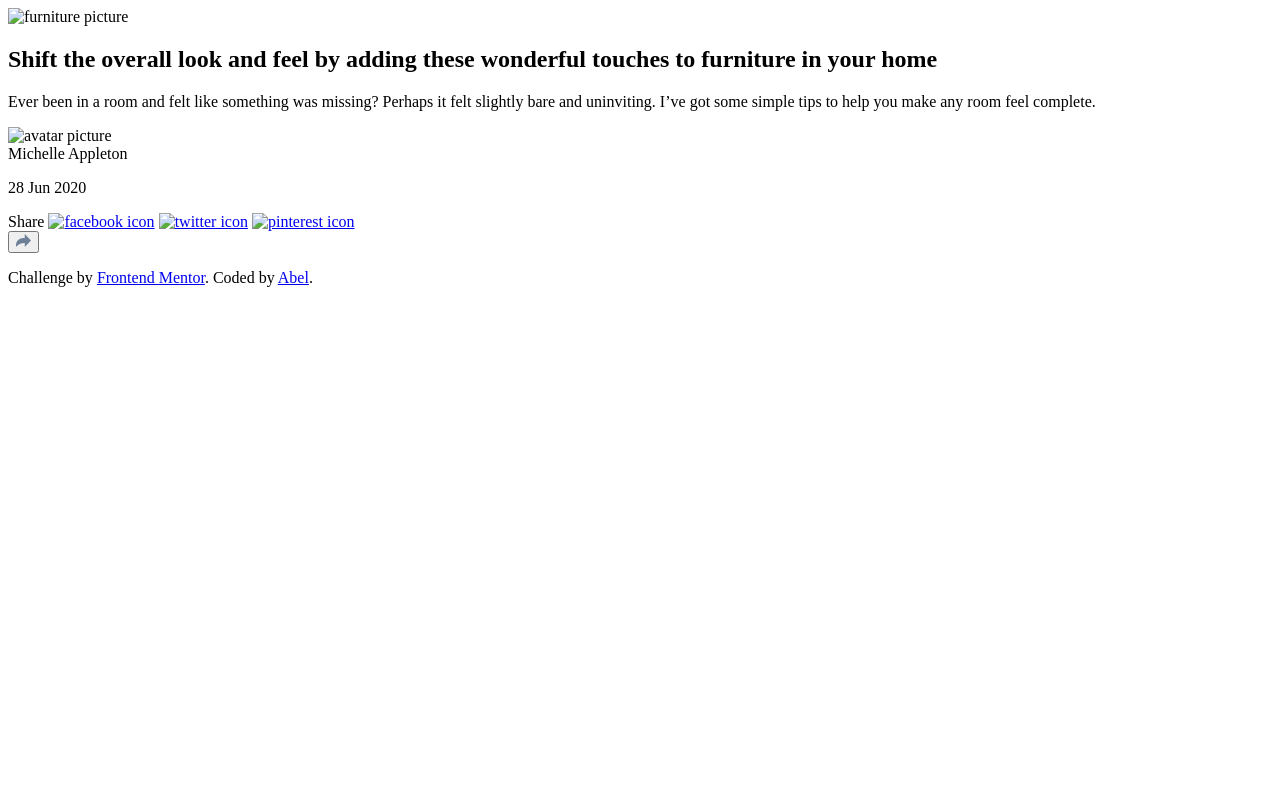
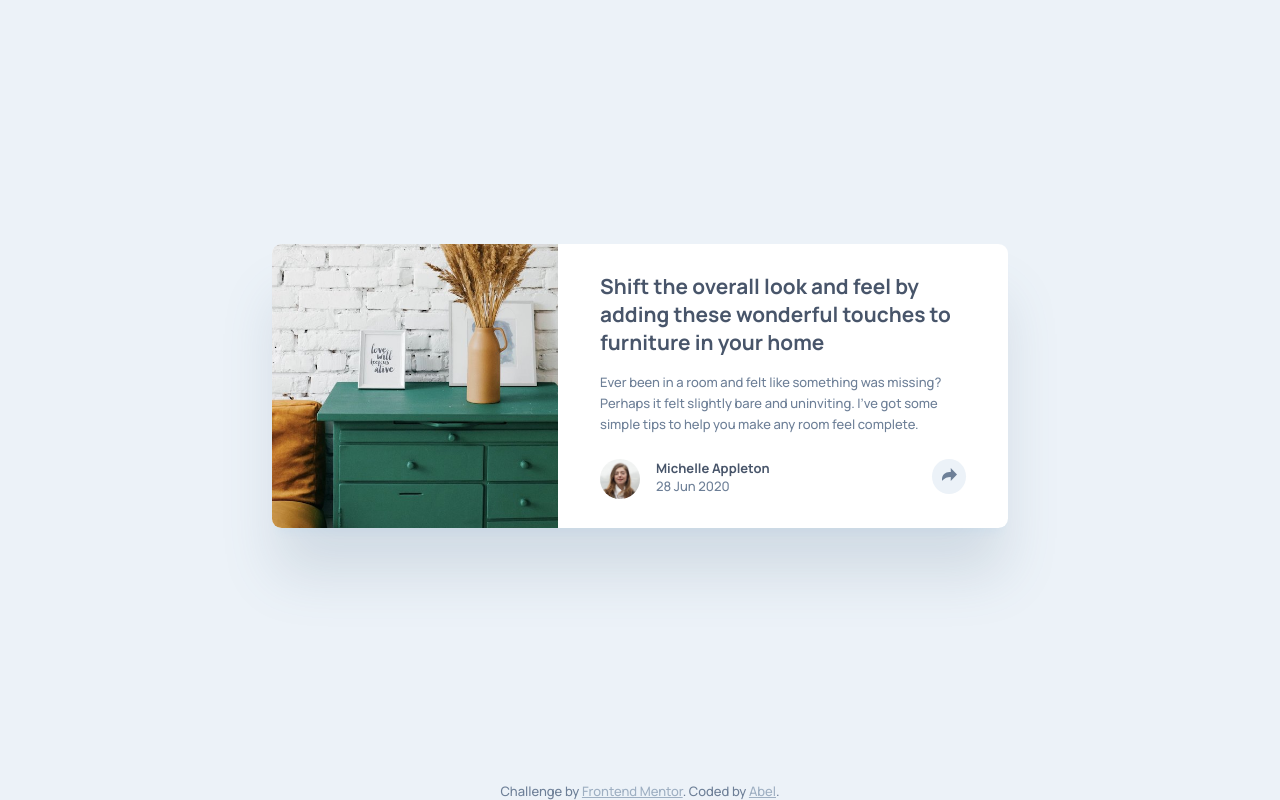
Before and after one commit to Abel-V-Pereira/article-preview-component-master, a plain HTML site: page index.html in a window 1280 px wide. Drawn offline with Linux system fonts and the light colour scheme; the site is published under a folder, as on GitHub Pages, so addresses that start at the root find nothing.

Commit message:
fixing paths

```diff
--- a/index.html
+++ b/index.html
@@ -8,9 +8,9 @@
 
   <link rel="icon" type="image/png" sizes="32x32" href="./images/favicon-32x32.png">
 
-  <link rel="stylesheet" href="/styles/reset.css">
-  <link rel="stylesheet" href="/styles/style.css">
-  <link rel="stylesheet" href="/styles/responsive.css">
+  <link rel="stylesheet" href="styles/reset.css">
+  <link rel="stylesheet" href="styles/style.css">
+  <link rel="stylesheet" href="styles/responsive.css">
 
   <title>Frontend Mentor | Article preview component</title>
 
@@ -19,7 +19,7 @@
 
 <body>
   <main class="content">
-    <img src="/images/drawers.jpg" alt="furniture picture">
+    <img src="images/drawers.jpg" alt="furniture picture">
     <section class="info">
       <div class="description">
         <h1>
@@ -32,7 +32,7 @@
       </div>
       <div class="profile-and-share">
         <div class="profile">
-          <img src="/images/avatar-michelle.jpg" alt="avatar picture">
+          <img src="images/avatar-michelle.jpg" alt="avatar picture">
           <div class="profile-info">
             <span>Michelle Appleton</span>
             <p>28 Jun 2020</p>
@@ -41,9 +41,9 @@
         <div class="share">
           <div class="share-options" id="share-options">
             <span>Share</span>
-            <a href="https://www.facebook.com/" target="_blank"><img src="/images/icon-facebook.svg" alt="facebook icon"></a>
-            <a href="https://x.com/" target="_blank"><img src="/images/icon-twitter.svg" alt="twitter icon"></a>
-            <a href="https://br.pinterest.com/" target="_blank"><img src="/images/icon-pinterest.svg" alt="pinterest icon"></a>
+            <a href="https://www.facebook.com/" target="_blank"><img src="images/icon-facebook.svg" alt="facebook icon"></a>
+            <a href="https://x.com/" target="_blank"><img src="images/icon-twitter.svg" alt="twitter icon"></a>
+            <a href="https://br.pinterest.com/" target="_blank"><img src="images/icon-pinterest.svg" alt="pinterest icon"></a>
           </div>
           <button type="button" class="inactive" id="share-button"><svg xmlns="http://www.w3.org/2000/svg" width="15" height="13"><path fill="#6E8098" d="M15 6.495L8.766.014V3.88H7.441C3.33 3.88 0 7.039 0 10.936v2.049l.589-.612C2.59 10.294 5.422 9.11 8.39 9.11h.375v3.867L15 6.495z"/></svg></button>
         </div>
```
